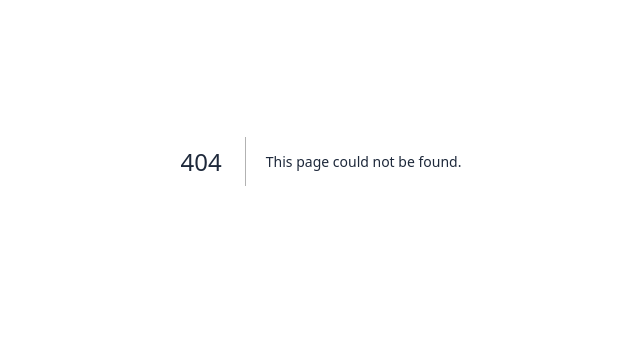
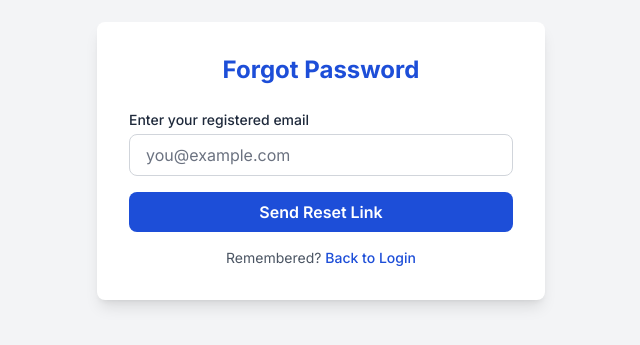
Before and after one commit to kkgkrishna/service_app, a Next.js app: page /forgot-password in a window 1280 px wide. Before the commit this address had no page. Shown: the part 239-584 px from the top of the page, without its empty margins (319-959 px from the left). Built offline with nearby package versions, Linux system fonts and the light colour scheme.

Commit message:
local commit

```diff
--- a/package.json
+++ b/package.json
@@ -21,6 +21,7 @@
     "clsx": "^2.1.1",
     "date-fns": "^4.1.0",
     "framer-motion": "^12.14.0",
+    "js-cookie": "^3.0.5",
     "jsonwebtoken": "^9.0.2",
     "next": "15.1.8",
     "next-auth": "^4.24.11",
@@ -38,6 +39,7 @@
   "devDependencies": {
     "@eslint/eslintrc": "^3",
     "@types/bcryptjs": "^2.4.6",
+    "@types/js-cookie": "^3.0.6",
     "@types/jsonwebtoken": "^9.0.9",
     "@types/node": "^20",
     "@types/react": "^18",
--- /dev/null
+++ b/src/app/forgot-password/page.tsx
@@ -0,0 +1,98 @@
+"use client";
+
+import React, { useState } from "react";
+import { useTheme } from "@/context/ThemeContext";
+import Link from "next/link";
+import { toast } from "react-hot-toast";
+
+const ForgotPassword: React.FC = () => {
+  const [email, setEmail] = useState("");
+  const { theme } = useTheme();
+
+  const handleSubmit = (e: React.FormEvent) => {
+    e.preventDefault();
+
+    // Call your API here (example)
+    console.log("Forgot password request:", email);
+    toast.success("Password reset link sent!");
+  };
+
+  return (
+    <div
+      className={`min-h-screen flex items-center justify-center px-4 ${
+        theme === "dark" ? "bg-gray-900 text-white" : "bg-gray-100 text-black"
+      }`}
+    >
+      <div
+        className={`shadow-lg rounded-lg p-8 w-full max-w-md ${
+          theme === "dark" ? "bg-gray-800" : "bg-white"
+        }`}
+      >
+        <h2
+          className={`text-2xl font-bold mb-6 text-center ${
+            theme === "dark" ? "text-indigo-400" : "text-blue-700"
+          }`}
+        >
+          Forgot Password
+        </h2>
+
+        <form onSubmit={handleSubmit} className="space-y-4">
+          <div>
+            <label
+              htmlFor="email"
+              className={`block text-sm font-medium ${
+                theme === "dark" ? "text-gray-300" : "text-gray-700"
+              }`}
+            >
+              Enter your registered email
+            </label>
+            <input
+              id="email"
+              type="email"
+              value={email}
+              required
+              onChange={(e) => setEmail(e.target.value)}
+              placeholder="you@example.com"
+              className={`mt-1 w-full px-4 py-2 border rounded-lg outline-none focus:ring-2 ${
+                theme === "dark"
+                  ? "bg-gray-700 text-white border-gray-600 focus:ring-indigo-400"
+                  : "bg-white text-gray-900 border-gray-300 focus:ring-blue-500"
+              }`}
+            />
+          </div>
+
+          <button
+            type="submit"
+            className={`w-full py-2 rounded-lg font-semibold transition ${
+              theme === "dark"
+                ? "bg-indigo-600 hover:bg-indigo-500 text-white"
+                : "bg-blue-700 hover:bg-blue-800 text-white"
+            }`}
+          >
+            Send Reset Link
+          </button>
+        </form>
+
+        <div
+          className={`text-sm text-center mt-4 ${
+            theme === "dark" ? "text-gray-400" : "text-gray-600"
+          }`}
+        >
+          Remembered?{" "}
+          <Link
+            href="/login"
+            className={`font-medium ${
+              theme === "dark"
+                ? "text-indigo-400 hover:text-indigo-300"
+                : "text-blue-700 hover:underline"
+            }`}
+          >
+            Back to Login
+          </Link>
+        </div>
+      </div>
+    </div>
+  );
+};
+
+export default ForgotPassword;
--- a/src/app/inquiries/page.tsx
+++ b/src/app/inquiries/page.tsx
@@ -167,7 +167,7 @@ export default function InquiriesPage() {
           </div>
           <button
             onClick={openAddModal}
-            className="inline-flex items-center px-4 py-2 bg-[var(--gradient-primary)] hover:opacity-90 text-white rounded-lg transition-all shadow-lg hover:shadow-xl"
+            className="inline-flex items-center px-4 py-2 bg-[var(--gradient-primary)] hover:opacity-90 text-gray-700 dark:text-gray-300 rounded-lg transition-all shadow-lg hover:shadow-xl"
           >
             <span className="mr-2">➕</span>
             Add New Inquiry
--- a/src/app/login/page.tsx
+++ b/src/app/login/page.tsx
@@ -199,7 +199,7 @@ export default function LoginPage() {
 
           <div className="text-sm">
             <a
-              href="#"
+              href="/forgot-password"
               className="font-medium text-indigo-600 hover:text-indigo-500 dark:text-indigo-400 dark:hover:text-indigo-300"
             >
               Forgot your password?
--- a/src/components/DashboardLayout.tsx
+++ b/src/components/DashboardLayout.tsx
@@ -3,7 +3,10 @@
 import { useState, useEffect } from "react";
 import Sidebar from "./Sidebar";
 import { MdMenu } from "react-icons/md";
+import { HiUserCircle } from "react-icons/hi";
 import { useTheme } from "@/context/ThemeContext";
+import Cookies from "js-cookie";
+import { useRouter } from "next/navigation";
 
 export default function DashboardLayout({
   children,
@@ -11,24 +14,36 @@ export default function DashboardLayout({
   children: React.ReactNode;
 }) {
   const [isSidebarOpen, setIsSidebarOpen] = useState(true);
+  const [showUserMenu, setShowUserMenu] = useState(false);
   const { theme, toggleTheme } = useTheme();
+  const router = useRouter();
 
-  // Handle mobile menu
   useEffect(() => {
-    if (isSidebarOpen && window.innerWidth < 1024) {
-      document.body.style.overflow = "hidden";
-    } else {
-      document.body.style.overflow = "unset";
-    }
+    const updateBodyScroll = () => {
+      if (isSidebarOpen && window.innerWidth < 1024) {
+        document.body.style.overflow = "hidden";
+      } else {
+        document.body.style.overflow = "";
+      }
+    };
+
+    updateBodyScroll();
+    window.addEventListener("resize", updateBodyScroll);
 
     return () => {
-      document.body.style.overflow = "unset";
+      document.body.style.overflow = "";
+      window.removeEventListener("resize", updateBodyScroll);
     };
   }, [isSidebarOpen]);
 
+  const handleLogout = () => {
+    localStorage.clear();
+    Cookies.remove("token"); // Replace with your auth cookie name if different
+    router.push("/login"); // Redirect to login page
+  };
+
   return (
     <div className="min-h-screen flex bg-gradient-to-br from-gray-50 to-gray-100 dark:from-gray-900 dark:to-gray-800">
-      {/* Mobile menu overlay */}
       {isSidebarOpen && (
         <div
           className="fixed inset-0 bg-black/50 backdrop-blur-sm lg:hidden z-40"
@@ -36,15 +51,13 @@ export default function DashboardLayout({
         />
       )}
 
-      {/* Sidebar */}
       <div className={`${isSidebarOpen ? "block" : "hidden"} lg:block`}>
         <Sidebar onThemeToggle={toggleTheme} currentTheme={theme} />
       </div>
 
-      {/* Main Content */}
       <main className="flex-1 min-w-0 lg:pl-64">
         {/* Header */}
-        <div className="h-16 bg-[var(--header-bg)] flex items-center justify-between px-6 fixed top-0 right-0 left-0 lg:left-64 z-30 shadow-lg backdrop-blur-md border-b border-gray-200 dark:border-gray-800/50 transition-colors duration-200">
+        <div className="h-16 bg-[var(--header-bg)] flex items-center justify-between px-6 fixed top-0 right-0 left-0 lg:left-64 z-30 shadow-lg backdrop-blur-md border-b border-gray-200 dark:border-gray-800/50">
           <div className="flex items-center gap-2">
             <button
               className="lg:hidden hover:bg-[var(--sidebar-hover)] rounded-lg p-1 transition-colors"
@@ -56,27 +69,31 @@ export default function DashboardLayout({
               Arya Services
             </span>
           </div>
-          <div className="flex items-center gap-4">
+
+          <div className="relative flex items-center gap-4">
             <span className="text-[var(--header-text)]">Welcome, Admin</span>
-            <div className="w-10 h-10 bg-[var(--sidebar-hover)] rounded-full flex items-center justify-center border border-gray-200 dark:border-gray-800/50 hover:bg-[var(--sidebar-active)] transition-colors">
-              <svg
-                className="w-6 h-6 text-[var(--header-text)]"
-                fill="none"
-                stroke="currentColor"
-                viewBox="0 0 24 24"
-              >
-                <path
-                  strokeLinecap="round"
-                  strokeLinejoin="round"
-                  strokeWidth={2}
-                  d="M16 7a4 4 0 11-8 0 4 4 0 018 0zM12 14a7 7 0 00-7 7h14a7 7 0 00-7-7z"
-                />
-              </svg>
+            <div
+              onClick={() => setShowUserMenu((prev) => !prev)}
+              className="w-10 h-10 bg-[var(--sidebar-hover)] rounded-full flex items-center justify-center border border-gray-200 dark:border-gray-800/50 hover:bg-[var(--sidebar-active)] transition-colors cursor-pointer"
+            >
+              <HiUserCircle className="w-6 h-6 text-[var(--header-text)]" />
             </div>
+
+            {/* Dropdown */}
+            {showUserMenu && (
+              <div className="absolute top-14 right-0 bg-white text-black rounded-lg shadow-lg w-40 z-50 py-2">
+                <button
+                  onClick={handleLogout}
+                  className="w-full text-left px-4 py-2 text-sm hover:bg-gray-100"
+                >
+                  Logout
+                </button>
+              </div>
+            )}
           </div>
         </div>
 
-        {/* Content */}
+        {/* Page content */}
         <div className="pt-16 min-h-screen">
           <div className="p-6 space-y-6">{children}</div>
         </div>
--- a/src/components/Header.tsx
+++ b/src/components/Header.tsx
@@ -1,13 +1,33 @@
+"use client";
+
+import { useState } from "react";
 import { MdMenu } from "react-icons/md";
-import { useTheme } from "@/context/ThemeContext";
-
+import Cookies from "js-cookie";
+import Image from "next/image";
+import { HiUserCircle } from "react-icons/hi";
 interface HeaderProps {
   onMenuClick?: () => void;
 }
 
 export default function Header({ onMenuClick }: HeaderProps) {
+  const [showDropdown, setShowDropdown] = useState(false);
+
+  const handleLogout = () => {
+    localStorage.clear();
+    Cookies.remove("token"); // Replace with your cookie name(s)
+    window.location.href = "/login"; // Redirect to login
+  };
+
+  const user = {
+    name: "Admin User",
+    email: "admin@arya.com",
+    image: "/avatar.png", // Make sure this exists or use a placeholder
+  };
+
+  alert(showDropdown);
+
   return (
-    <div className="h-16 bg-[var(--gradient-header)] backdrop-blur-md bg-opacity-90 flex items-center justify-between px-6 text-white shadow-lg z-50">
+    <div className="h-16 bg-[var(--gradient-header)] backdrop-blur-md bg-opacity-90 flex items-center justify-between px-6 text-white shadow-lg z-50 relative">
       <div className="flex items-center gap-2">
         {onMenuClick && (
           <button
@@ -21,23 +41,42 @@ export default function Header({ onMenuClick }: HeaderProps) {
           Arya Services
         </span>
       </div>
-      <div className="flex items-center gap-4">
+
+      <div className="flex items-center gap-4 relative">
         <span className="text-white/90">Welcome, Admin</span>
-        <div className="w-10 h-10 bg-gradient-to-br from-white/10 to-white/5 backdrop-blur-md rounded-full flex items-center justify-center border border-white/10 hover:border-white/20 transition-colors shadow-inner">
-          <svg
-            className="w-6 h-6 text-white/90"
-            fill="none"
-            stroke="currentColor"
-            viewBox="0 0 24 24"
-          >
-            <path
-              strokeLinecap="round"
-              strokeLinejoin="round"
-              strokeWidth={2}
-              d="M16 7a4 4 0 11-8 0 4 4 0 018 0zM12 14a7 7 0 00-7 7h14a7 7 0 00-7-7z"
-            />
-          </svg>
+
+        {/* Profile Icon */}
+        <div
+          onClick={() => setShowDropdown((prev) => !prev)}
+          className="w-10 h-10 cursor-pointer bg-gradient-to-br from-white/10 to-white/5 backdrop-blur-md rounded-full flex items-center justify-center border border-white/10 hover:border-white/20 transition-colors shadow-inner bg-red-300"
+        >
+          <HiUserCircle className="w-6 h-6 text-white/90" />
         </div>
+
+        {/* Dropdown */}
+        {showDropdown && (
+          <div className="absolute top-14 right-0 bg-white text-black rounded-xl shadow-lg w-64 z-50 p-4">
+            <div className="flex items-center gap-4 border-b pb-4">
+              <Image
+                src={user.image}
+                alt="User"
+                width={48}
+                height={48}
+                className="rounded-full border"
+              />
+              <div>
+                <p className="font-semibold text-base">{user.name}</p>
+                <p className="text-sm text-gray-600">{user.email}</p>
+              </div>
+            </div>
+            <button
+              onClick={handleLogout}
+              className="w-full mt-4 text-sm bg-[#1f2aa5] hover:bg-[#1a238e] text-white py-2 px-4 rounded-full font-semibold transition"
+            >
+              Logout
+            </button>
+          </div>
+        )}
       </div>
     </div>
   );
--- a/src/components/inquiries/InquiryModal.tsx
+++ b/src/components/inquiries/InquiryModal.tsx
@@ -304,7 +304,7 @@ const InquiryModal: FC<InquiryModalProps> = ({
               <button
                 type="submit"
                 disabled={isSubmitting}
-                className={`w-full inline-flex justify-center rounded-md border border-transparent shadow-sm px-4 py-2 bg-primary-600 text-base font-medium text-white hover:bg-primary-700 focus:outline-none focus:ring-2 focus:ring-offset-2 focus:ring-primary-500 sm:ml-3 sm:w-auto sm:text-sm ${
+                className={`w-full inline-flex justify-center rounded-md border border-transparent shadow-sm px-4 py-2 bg-primary-600 text-base font-medium text-gray-700 dark:text-gray-300 hover:bg-primary-700 focus:outline-none focus:ring-2 focus:ring-offset-2 focus:ring-primary-500 sm:ml-3 sm:w-auto sm:text-sm ${
                   isSubmitting
                     ? "opacity-50 cursor-not-allowed"
                     : "hover:bg-primary-700"
```
Also changed, not shown: 1 other file (tests, documents, lock files or other folders).
